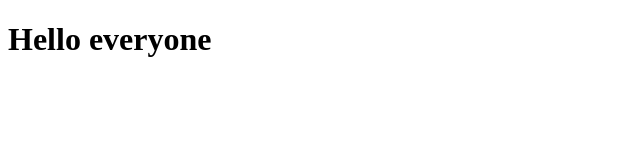
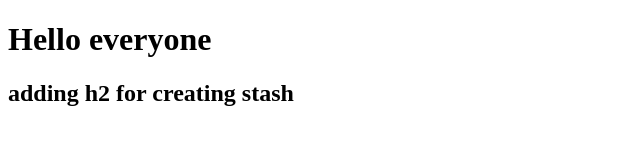
Before and after one commit to jatin2477/BranchPractice, a plain HTML site: page profile.html in a window 1280 px wide. Shown: the whole page, without its empty margins (0-640 px from the left). Drawn offline with Linux system fonts and the light colour scheme.

Commit message:
adding h2 for practicing stash

```diff
--- a/profile.html
+++ b/profile.html
@@ -5,5 +5,6 @@
     </head>
     <body>
         <h1>Hello everyone</h1>
+        <h2>adding h2 for creating stash</h2>
     </body>
 </html>
```
